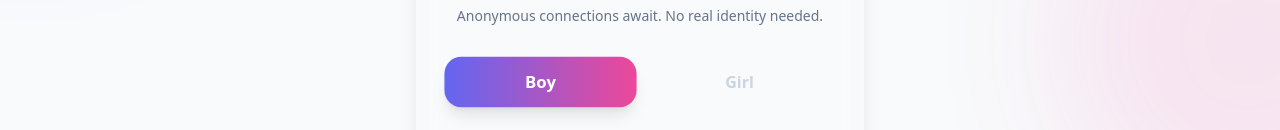
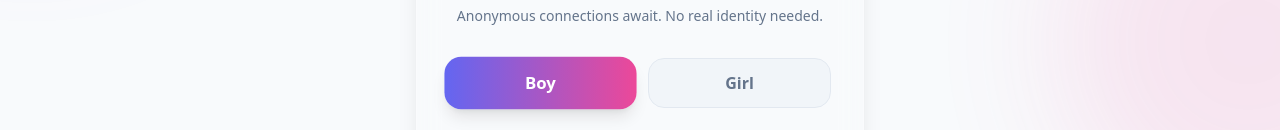
Before and after one commit to shreybhuva123-cyber/eros-and-psyche, a React (Vite) app in the folder client/: page /register in a window 1280 px wide. Shown: the part 311-441 px from the top of the page. Built offline with nearby package versions, Linux system fonts and the light colour scheme.

Commit message:
Fix: Reset verification on gender change

```diff
--- a/client/src/pages/Register.jsx
+++ b/client/src/pages/Register.jsx
@@ -80,12 +80,19 @@ const Register = () => {
               <button
                 key={g}
                 type="button"
-                onClick={() => setGender(g)}
+                onClick={() => {
+                   if (gender !== g) {
+                      setGender(g);
+                      setIsVerified(false);
+                      setVerificationPhoto(null);
+                      setVerificationSkipped(false);
+                   }
+                }}
                 className={clsx(
                   "w-1/2 py-3 rounded-2xl font-semibold transition-all duration-300",
                   gender === g
-                    ? "bg-gradient-to-r from-indigo-500 to-pink-500 text-white shadow-lg scale-105"
-                    : "bg-white/5 text-slate-300 hover:bg-white/10"
+                    ? "bg-gradient-to-r from-indigo-500 to-pink-500 text-white shadow-lg scale-105 border-transparent"
+                    : "bg-slate-100 dark:bg-white/5 text-slate-500 dark:text-slate-300 hover:bg-slate-200 dark:hover:bg-white/10 border border-slate-200 dark:border-white/10"
                 )}
               >
                 {g}
```
